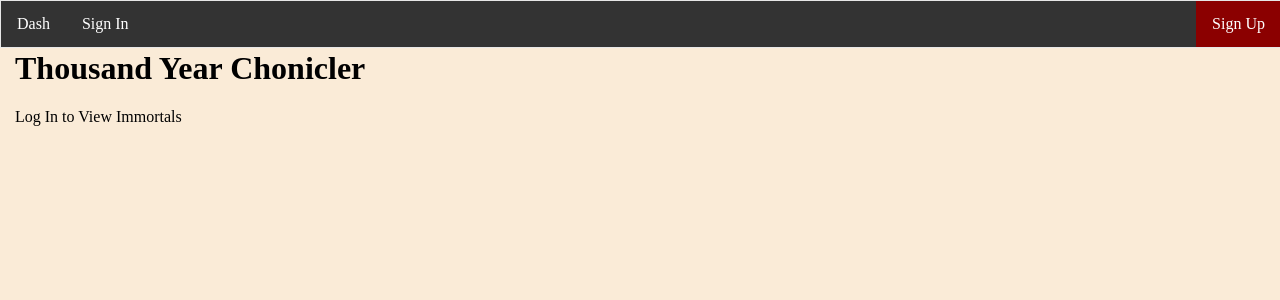
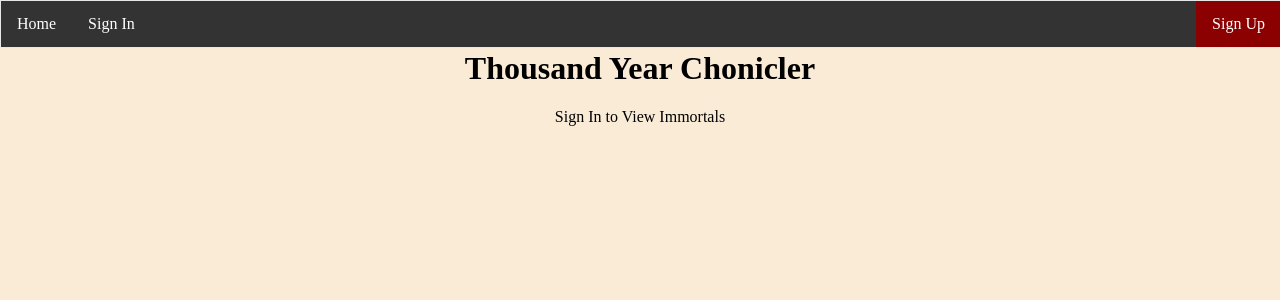
Before and after one commit to dwandrew/Thousand-year-frontend, a React (Create React App) app in the folder frontend/: page / in a window 1280 px wide. Shown: the top 300 px of the page. Built offline with nearby package versions, Linux system fonts and the light colour scheme.

Commit message:
furthur addition to css

```diff
--- a/frontend/src/App.css
+++ b/frontend/src/App.css
@@ -34,6 +34,26 @@ input {
   width: 98%;
   max-width: 98%;
 }
+
+#top-title{
+  text-align: center;
+
+}
+#no-immortals{
+  text-align: center;
+}
+
+button {
+  background-color: darkred;
+  color: goldenrod;
+  padding: 5px;
+  border-radius: 5px;
+}
+
+button:active{
+  background-color: black;
+}
+
 /* NavBar css */
 .navbar{
     width: 100%;
@@ -80,6 +100,7 @@ input {
 }
 
 /* Immortal list */
+
 .immortal-list{
   list-style-type: none;
   display: grid;
@@ -89,12 +110,16 @@ input {
   max-width: 95vw;
   justify-content: space-evenly;
   align-content: space-around;
+  margin: 0px
 }
 
 #list-of-immortals{
+  list-style-type: none;
   background-color: rgb(175, 9, 9);
   border: black 1px solid;
   text-align: center;
+  border-radius: 5px;
+  box-shadow: 5px 5px 5px grey;
 
 }
 
@@ -103,10 +128,12 @@ input {
 border: solid 1px black;
 text-align: center;
 background-color: rgb(175, 9, 9);
+border-radius: 5px;
 overflow: auto;
 width: 95%;
 height: 95%;
 padding: 5px;
+box-shadow: 5px 5px 5px grey;
 }
 
 /* forms Css */
@@ -144,6 +171,13 @@ padding: 5px;
   margin: 0;
   padding: 0;
   height: 60vh;
+}
+
+.immortal-base-info{
+  text-align: center;
+  border: black 1px solid;
+  margin: 10px;
+  padding: 5px;
 }
 
 
--- a/frontend/src/App.js
+++ b/frontend/src/App.js
@@ -15,7 +15,7 @@ function App() {
       <div className="App">
         <Navbar/>
         <div className='core-content'>
-        <h1>Thousand Year Chonicler</h1>
+        <h1 id= 'top-title'>Thousand Year Chonicler</h1>
         <Switch>
           <Route exact path='/' component = {Dashboard}/>
           <Route exact path='/immortals/:id' component = {ImmortalDetails}/>
--- a/frontend/src/components/dashboard/Dashboard.js
+++ b/frontend/src/components/dashboard/Dashboard.js
@@ -37,9 +37,9 @@ export class Dashboard extends Component {
             </div>)
         }
         else { return (
-        <div>
+        <div id = 'no-immortals'>
             <p>
-                Log In to View Immortals
+                Sign In to View Immortals
             </p>
         </div>
         )}
--- a/frontend/src/components/immortals/ImmortalDetails.js
+++ b/frontend/src/components/immortals/ImmortalDetails.js
@@ -88,9 +88,11 @@ export class ImmortalDetails extends Component {
             if (!this.state.editing){
                 content =
                 <div id={id} className= 'immortal-details'>
+                    <div class = 'immortal-base-info'>
                     <h3>{this.props.immortal.name}</h3>
                     <p>{this.props.immortal.description}</p>
                     <button onClick = {this.handleEdit}>Edit Immortal</button>
+                    </div>
                     <ul id= 'immortal-details-list'>
 
                         <li  className='skills-list'><SkillList skills={this.props.skills.skills}/></li>
@@ -116,7 +118,9 @@ export class ImmortalDetails extends Component {
                 </div>}
             else {
                 content = <div className = 'immortal-details-edit'>
+                    <div class = 'immortal-base-info'>
                     <ImmortalEdit ceaseEditing = {this.ceaseEditing} state= {this.state}/>
+                    </div>
                     <ul id= 'immortal-details-edit-list'>
                     <li className='skills-list' ><SkillList skills={this.props.skills.skills} /></li>
                     <li className='skills-list-edit'><CreateSkill state = {this.state} skillSubmit={this.handleChildSubmit}/></li>
--- a/frontend/src/components/immortals/ImmortalSummary.js
+++ b/frontend/src/components/immortals/ImmortalSummary.js
@@ -8,7 +8,7 @@ export const ImmortalSummary = ({immortal}) => {
             <li>
                 <div key= {immortal.id} className="immortal-card">
                 <h4><Link to={"/immortals/" + immortal.id}> {immortal.name}</Link></h4>
-                    <p> {immortal.description}</p>
+                <p> {immortal.description}</p>
                 </div>
             </li>
         )
--- a/frontend/src/components/layout/SignedInLinks.js
+++ b/frontend/src/components/layout/SignedInLinks.js
@@ -11,7 +11,7 @@ export class SingedInLinks extends Component {
     render(){
     return (
             <ul className = 'navbar'>
-                <li><NavLink to='/'>Dash</NavLink> </li>
+                <li><NavLink to='/'>Home</NavLink> </li>
                 <li><NavLink to='/create'> New Chronicle </NavLink> </li>
                 <li><NavLink to='/'> Current Chronicles </NavLink> </li>
                 <li><NavLink to='/' onClick={this.logout}> Logout </NavLink> </li>
--- a/frontend/src/components/layout/SignedOutLinks.js
+++ b/frontend/src/components/layout/SignedOutLinks.js
@@ -5,7 +5,7 @@ const SingedOutLinks = () => {
     return (
 
             <ul className = 'navbar'>
-                <li><NavLink to='/'>Dash</NavLink></li>
+                <li><NavLink to='/'>Home</NavLink></li>
                 <li><NavLink to='/signin'> Sign In </NavLink></li>
                 <li><NavLink to='/signup'> Sign Up </NavLink></li>
             </ul>
```
